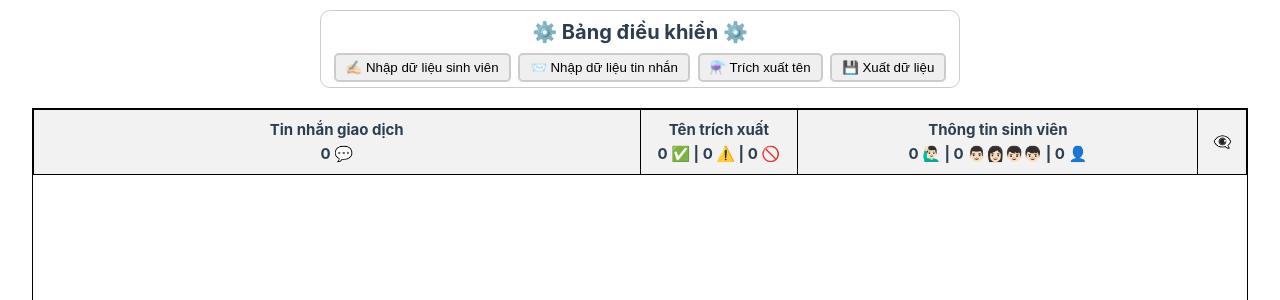
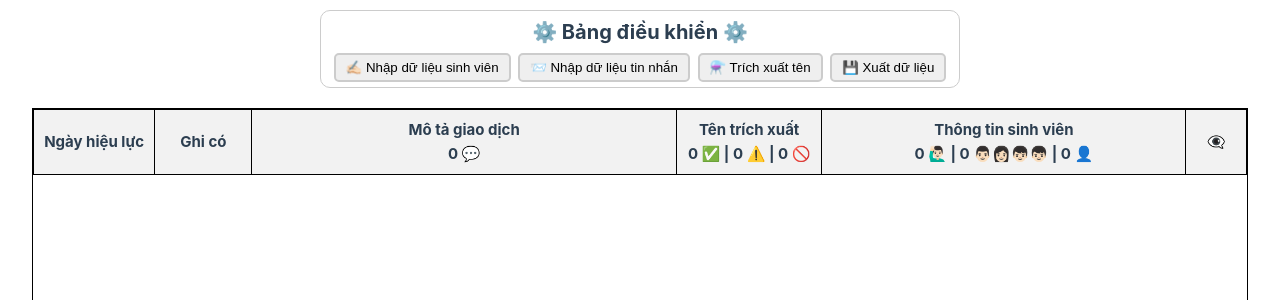
Before and after one commit to letuan279/Full-name-Retrieval-Tool, a Vue app: page / in a window 1280 px wide. Shown: the top 300 px of the page. Built offline with nearby package versions, Linux system fonts and the light colour scheme.

Commit message:
add more input message data + add delete btn

```diff
--- a/src/assets/StudentSearch.css
+++ b/src/assets/StudentSearch.css
@@ -54,26 +54,41 @@
     font-weight: bold;
     position: sticky;
     top: 0;
+    z-index: 1;
 }
 
+/* Ngày hiệu lực */
 .content .table th:nth-child(1) {
-    width: 50%;
+    width: 10%;
 }
 
-.content .table td:nth-child(1) {
+/* Ghi có */
+.content .table th:nth-child(2) {
+    width: 8%;
+}
+
+/* Mô tả giao dịch */
+.content .table th:nth-child(3) {
+    width: 35%;
+}
+
+.content .table td:nth-child(3) {
     text-align: left;
 }
 
-.content .table th:nth-child(2) {
-    width: 13%;
+/* Tên trích xuất */
+.content .table th:nth-child(4) {
+    width: 12%;
 }
 
-.content .table th:nth-child(3) {
-    width: 33%;
+/* Thông tin sinh viên */
+.content .table th:nth-child(5) {
+    width: 30%;
 }
 
-.content .table th:nth-child(4) {
-    width: 4%;
+/* Search */
+.content .table th:nth-child(6) {
+    width: 5%;
 }
 
 .table-row {
@@ -87,8 +102,29 @@
     font-size: small;
 }
 
+.student-one-item-box {
+    position: relative;
+}
+
 .student-one-item {
     background: #f7fee7;
+}
+
+.delete-one-student {
+    position: absolute;
+    top: -9px;
+    right: -9px;
+
+    border: none;
+    background: none;
+    user-select: none;
+    padding: 2px;
+    margin: 0;
+}
+
+.delete-one-student:hover {
+    cursor: pointer;
+    scale: 1.3;
 }
 
 .student-no-item {
--- a/src/components/StudentSearchModal.vue
+++ b/src/components/StudentSearchModal.vue
@@ -6,7 +6,7 @@ defineProps([
 ]);
 
 import khongDau from "khong-dau";
-import { onMounted, ref } from "vue";
+import { ref } from "vue";
 
 import { useStudentSearchStore } from "@/stores/StudentSearch";
 const studentSearchStore = useStudentSearchStore();
@@ -16,15 +16,16 @@ const searchText = ref("");
 const searchDataFilter = ref(studentSearchData.value);
 
 const handleFilter = () => {
+  const searchValue = searchText.value.trim();
   searchDataFilter.value = studentSearchData.value.filter((student) => {
     return (
-      student.maHoXo.includes(searchText.value) ||
-      student.hoTen.includes(searchText.value) ||
-      student.ngaySinh.includes(searchText.value) ||
-      student.nganh.includes(searchText.value) ||
+      student.maHoXo.includes(searchValue) ||
+      student.hoTen.includes(searchValue) ||
+      student.ngaySinh.includes(searchValue) ||
+      student.nganh.includes(searchValue) ||
       khongDau(student.hoTen)
         .toUpperCase()
-        .includes(khongDau(searchText.value).toUpperCase())
+        .includes(khongDau(searchValue).toUpperCase())
     );
   });
 };
@@ -41,7 +42,7 @@ const handleFilter = () => {
       <input
         type="text"
         class="student-search-bar"
-        placeholder="Tìm kiếm bằng tên, mã lớp, ngày sinh, ..."
+        placeholder="Tìm kiếm bằng bất cứ trường thông tin nào, kể cả không dấu, viết thường"
         v-model="searchText"
         @keyup.enter="handleFilter"
       />
--- a/src/pages/StudentSearch.vue
+++ b/src/pages/StudentSearch.vue
@@ -1,7 +1,10 @@
 <script setup>
 import "@/assets/StudentSearch.css";
 import { ref, computed, onMounted, nextTick } from "vue";
+
+// Service import
 import textRetrievalTool from "@/services/fullnameRetrieval";
+import clientInput from "@/services/clientInput";
 
 // Store import
 import { useStudentSearchStore } from "@/stores/StudentSearch";
@@ -35,15 +38,7 @@ const handleSearchChooseStudent = (student) => {
 
   // Change UI
   // Get current table row by data-id
-  const currentTableRows = document.querySelector(
-    `.table-row[data-id="${currentSearchStudent.value.id}"]`
-  );
-
-  const oldBackgroundColor = currentTableRows.style.backgroundColor;
-  currentTableRows.style.backgroundColor = "#f7fee7";
-  setTimeout(() => {
-    currentTableRows.style.backgroundColor = oldBackgroundColor;
-  }, 1000);
+  handleChangeUI(currentSearchStudent.value.id);
 
   togglePopupStudentSearch();
 };
@@ -85,46 +80,31 @@ const numOfNoStudentInfo = computed(() => {
 });
 
 // Handle main action
-const handleMessageInput = () => {
+const handleMessageInput = async () => {
   try {
-    navigator.clipboard.readText().then((text) => {
+    const text = await navigator.clipboard.readText();
     if (text.trim() === "") {
       alert("Clipboard is empty");
       return;
     }
-      rawMessage.value = text;
-      tableData.value = text.split("\n").map((message, index) => {
-        return {
-          id: index,
-          message,
-          name: "",
-          studentInfo: [],
-        };
-      });
-      const lastElement = tableData.value[tableData.value.length - 1];
-      if (lastElement.message === "") {
-        tableData.value.pop();
-      }
+    const preCheckData = clientInput.getMessageInputExcel(text);
 
-      const emptyMessage = tableData.value.find((item) => item.message === "");
+    const emptyMessage = preCheckData.find((item) => item.message === "");
     if (emptyMessage) {
       alert("Có tồn tại tin nhắn trống, vui lòng kiểm tra lại");
-        rawMessage.value = "";
-        tableData.value = [];
       return;
     }
 
-      // confirm to input message with num of message
     const confirmMessage = confirm(
-        `Đã tìm thấy ${tableData.value.length} tin nhắn, bạn có muốn tiếp tục?`
+      `Đã tìm thấy ${preCheckData.length} tin nhắn, bạn có muốn tiếp tục?`
     );
-      if (!confirmMessage) {
-        rawMessage.value = "";
-        tableData.value = [];
+    if (confirmMessage) {
+      rawMessage.value = text;
+      tableData.value = preCheckData;
     }
-    });
   } catch (error) {
-    alert("Error reading clipboard data");
+    alert("Có lỗi xảy ra khi đọc dữ liệu");
+    console.log(error);
   }
 };
 
@@ -189,21 +169,35 @@ const handleChooseStudent = (event, row, chooseStudent) => {
 
   // Change UI
   // Get current table row by data-id
-  const currentTableRows = document.querySelector(
-    `.table-row[data-id="${row.id}"]`
-  );
-
-  const oldBackgroundColor = currentTableRows.style.backgroundColor;
-  currentTableRows.style.backgroundColor = "#f7fee7";
-  setTimeout(() => {
-    currentTableRows.style.backgroundColor = oldBackgroundColor;
-  }, 1000);
+  handleChangeUI(row.id);
 
   nextTick(() => {
     const newRowOffsetTop = rowElement.offsetTop;
     const scrollDifference = newRowOffsetTop - initialRowOffsetTop;
     tableElement.scrollTop = initialScrollTop + scrollDifference;
   });
+};
+
+const handleDeleteOneStudent = (tableDataElementId) => {
+  tableData.value.forEach((item) => {
+    if (item.id === tableDataElementId) {
+      item.studentInfo = [];
+    }
+  });
+
+  handleChangeUI(tableDataElementId, "#fef2f2");
+};
+
+const handleChangeUI = (tableDataElementId, backgroundColor = "#f7fee7") => {
+  const currentTableRows = document.querySelector(
+    `.table-row[data-id="${tableDataElementId}"]`
+  );
+
+  const oldBackgroundColor = currentTableRows.style.backgroundColor;
+  currentTableRows.style.backgroundColor = backgroundColor;
+  setTimeout(() => {
+    currentTableRows.style.backgroundColor = oldBackgroundColor;
+  }, 1000);
 };
 
 const handleExportData = () => {
@@ -267,7 +261,9 @@ onMounted(() => {
       <div class="table">
         <table>
           <tr>
-            <th>Tin nhắn giao dịch <br />{{ `${tableData.length} 💬` }}</th>
+            <th>Ngày hiệu lực</th>
+            <th>Ghi có</th>
+            <th>Mô tả giao dịch <br />{{ `${tableData.length} 💬` }}</th>
             <th>
               Tên trích xuất<br />{{
                 `${numOfExtractedName} ✅ | ${numOfNullName} ⚠️ | ${numOfErrorName} 🚫`
@@ -286,23 +282,34 @@ onMounted(() => {
             :key="index + 'y'"
             :data-id="data.id"
           >
+            <td>{{ data.date }}</td>
+            <td>{{ data.money }}</td>
             <td>{{ data.message }}</td>
             <td>{{ data.name }}</td>
             <td>
               <div class="student-box">
                 <div v-if="data.studentInfo.length === 0">
                   <div class="student-no-item">
-                    <td>Không tìm thấy</td>
+                    <td>Bỏ trống hoặc không tìm thấy</td>
                   </div>
                 </div>
 
-                <div v-if="data.studentInfo.length === 1">
+                <div
+                  class="student-one-item-box"
+                  v-if="data.studentInfo.length === 1"
+                >
                   <div class="student-one-item">
                     <td>{{ data.studentInfo[0].maHoXo }}</td>
                     <td>{{ data.studentInfo[0].hoTen }}</td>
                     <td>{{ data.studentInfo[0].ngaySinh }}</td>
                     <td>{{ data.studentInfo[0].nganh }}</td>
                   </div>
+                  <button
+                    class="delete-one-student"
+                    @click="handleDeleteOneStudent(data.id)"
+                  >
+                    ❌
+                  </button>
                 </div>
 
                 <tr
--- /dev/null
+++ b/src/services/clientInput.js
@@ -0,0 +1,45 @@
+
+class ClientInput {
+    constructor() {
+    }
+
+    getStudentInputExcel(excelTextFromClipboard) {
+        const filteredData = excelTextFromClipboard.split("\n")
+        if (filteredData[filteredData.length - 1] === "") {
+            filteredData.pop()
+        }
+
+        return filteredData.map((line, index) => {
+            const lineData = line.split(/\t+/)
+            return {
+                id: index + 1,
+                maHoXo: lineData[0]?.trim() ?? "",
+                hoTen: lineData[1]?.trim() ?? "",
+                ngaySinh: lineData[2]?.trim() ?? "",
+                nganh: lineData[3]?.trim() ?? "",
+            }
+        })
+    }
+
+    getMessageInputExcel(messageTextFromClipboard) {
+        const filteredData = messageTextFromClipboard.split("\n")
+        if (filteredData[filteredData.length - 1] === "") {
+            filteredData.pop()
+        }
+
+        return filteredData.map((line, index) => {
+            const lineData = line.split(/\t+/)
+            return {
+                id: index + 1,
+                date: lineData[0]?.trim() ?? "",
+                money: lineData[1]?.trim() ?? "",
+                message: lineData[2]?.trim() ?? "",
+                name: "",
+                studentInfo: []
+            }
+        })
+    }
+}
+
+const clientInput = new ClientInput()
+export default clientInput
--- a/src/stores/StudentSearch.js
+++ b/src/stores/StudentSearch.js
@@ -2,6 +2,8 @@ import { defineStore } from 'pinia';
 import { ref, watch } from 'vue';
 
 import khongDau from 'khong-dau'
+
+import clientInput from '@/services/clientInput';
 
 export const useStudentSearchStore = defineStore('studentSearch', () => {
     const studentInfo = ref([])
@@ -9,21 +11,7 @@ export const useStudentSearchStore = defineStore('studentSearch', () => {
     const tableData = ref([])
 
     const setStudentInfo = (data) => {
-        const filteredData = data.split("\n")
-        if (filteredData[filteredData.length - 1] === "") {
-            filteredData.pop()
-        }
-
-        studentInfo.value = filteredData.map((line, index) => {
-            const lineData = line.split("\t")
-            return {
-                id: index + 1,
-                maHoXo: lineData[0].trim(),
-                hoTen: lineData[1].trim(),
-                ngaySinh: lineData[2].trim(),
-                nganh: lineData[3].trim(),
-            }
-        })
+        studentInfo.value = clientInput.getStudentInputExcel(data)
     }
 
     const storeStudentInfo = () => {
```
Also changed, not shown: src/services/Bm25StudentSearch.js (deleted, +0 -8 lines). Lines whose indentation alone changed are shown as unchanged.
